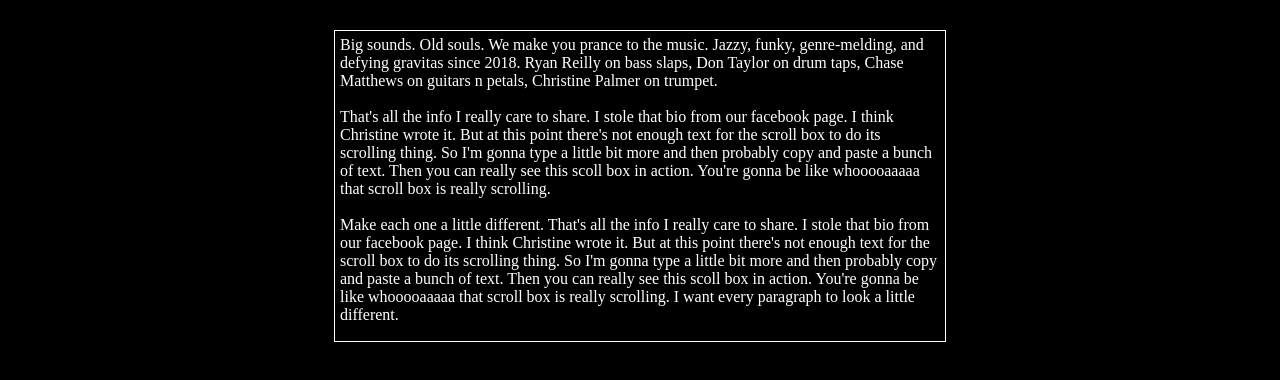
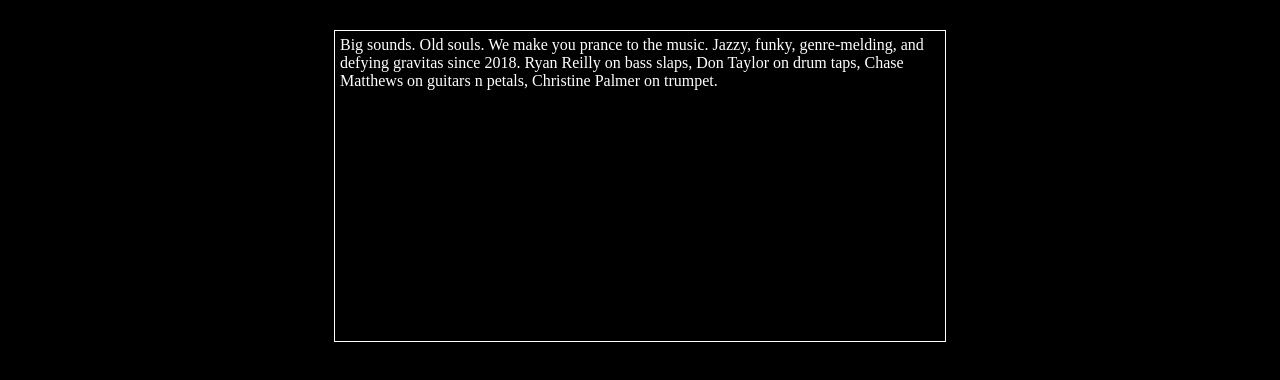
Before and after one commit to DonaldMurdock/Big-Ol-Pony, a plain HTML site: page about.html in a window 1280 px wide. Shown: the part 236-616 px from the top of the page. Drawn offline with Linux system fonts and the light colour scheme.

Commit message:
Update about.html

```diff
--- a/about.html
+++ b/about.html
@@ -6,15 +6,15 @@
         <link rel="stylesheet" href="style.css" type="text/css">
 
         <!-- Big Ol' Pony Header-->
-        <a href="http://web.engr.oregonstate.edu/~taylordo/project/homepage.html" id='ponylink'>
+        <a href="index.html" id='ponylink'>
             <div id="ponyheader"> BIG OL' PONY </div>
 
         <!-- Links -->
         <div class= "links">
-            <a href="http://web.engr.oregonstate.edu/~taylordo/project/about.html" class = "topOfPageLink" id = "selected">ABOUT</a>
-            <a href="http://web.engr.oregonstate.edu/~taylordo/project/shows.html" class = "topOfPageLink">SHOWS</a>
-            <a href="http://web.engr.oregonstate.edu/~taylordo/project/media.html" class = "topOfPageLink">MEDIA</a>
-            <a href="http://web.engr.oregonstate.edu/~taylordo/project/mailinglist.html" class = "topOfPageLink">MAILING LIST</a>
+            <a href="about.html" class = "topOfPageLink" id = "selected">ABOUT</a>
+            <a href="shows.html" class = "topOfPageLink">SHOWS</a>
+            <a href="media.html" class = "topOfPageLink">MEDIA</a>
+            <a href="mailinglist.html" class = "topOfPageLink">MAILING LIST</a>
         </div>
 
 
@@ -26,30 +26,7 @@
         <div class="about-text">
                 Big sounds. Old souls. We make you prance to the music. Jazzy, funky, genre-melding, and defying gravitas since 2018.
                 Ryan Reilly on bass slaps, Don Taylor on drum taps, Chase Matthews on guitars n petals, Christine Palmer on trumpet.
-                <br>
-                <br>
-                That's all the info I really care to share. I stole that bio from our facebook page. I think Christine wrote it.
-                But at this point there's not enough text for the scroll box to do its scrolling thing. So I'm gonna type a
-                little bit more and then probably copy and paste a bunch of text. Then you can really see this scoll box in
-                action. You're gonna be like whooooaaaaa that scroll box is really scrolling.
-                <br>
-                <br>
-                Make each one a little different. That's all the info I really care to share. I stole that bio from our facebook page. I think Christine wrote it.
-                But at this point there's not enough text for the scroll box to do its scrolling thing. So I'm gonna type a
-                little bit more and then probably copy and paste a bunch of text. Then you can really see this scoll box in
-                action. You're gonna be like whooooaaaaa that scroll box is really scrolling. I want every paragraph to look a little different.
-                <br>
-                <br>
-                Just a bit. That's all the info I really care to share. I stole that bio from our facebook page. I think Christine wrote it.
-                But at this point there's not enough text for the scroll box to do its scrolling thing. So I'm gonna type a
-                little bit more and then probably copy and paste a bunch of text. Then you can really see this scoll box in
-                action. You're gonna be like whooooaaaaa that scroll box is really scrolling. So I'll add a littl bit to the end.
-                <br>
-                <br>
-                That's all the info I really care to share. I stole that bio from our facebook page. I think Christine wrote it.
-                But at this point there's not enough text for the scroll box to do its scrolling thing. So I'm gonna type a
-                little bit more and then probably copy and paste a bunch of text. Then you can really see this scoll box in
-                action. You're gonna be like whooooaaaaa that scroll box is really scrolling.
+
         </div>
 
     </body>
```
